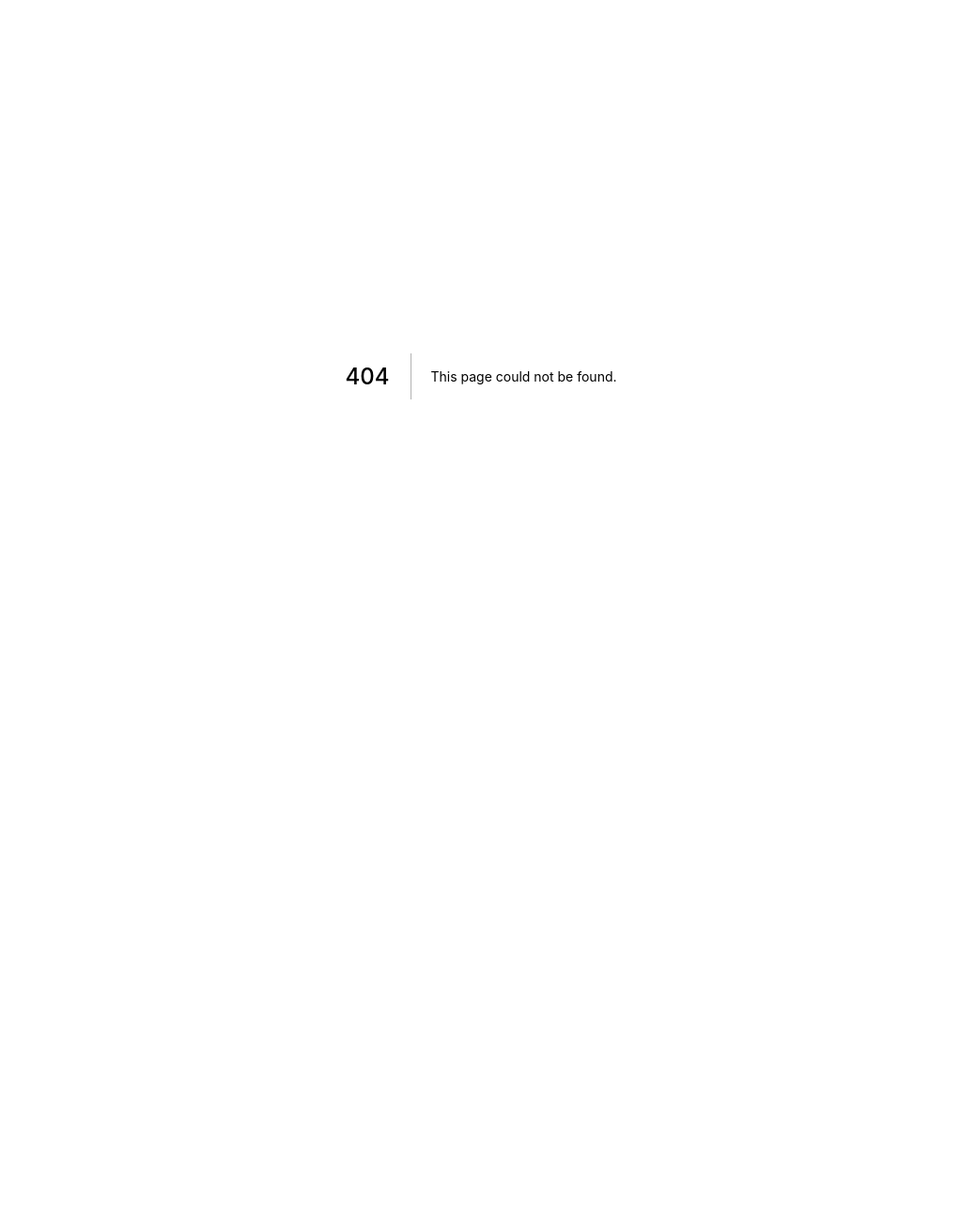
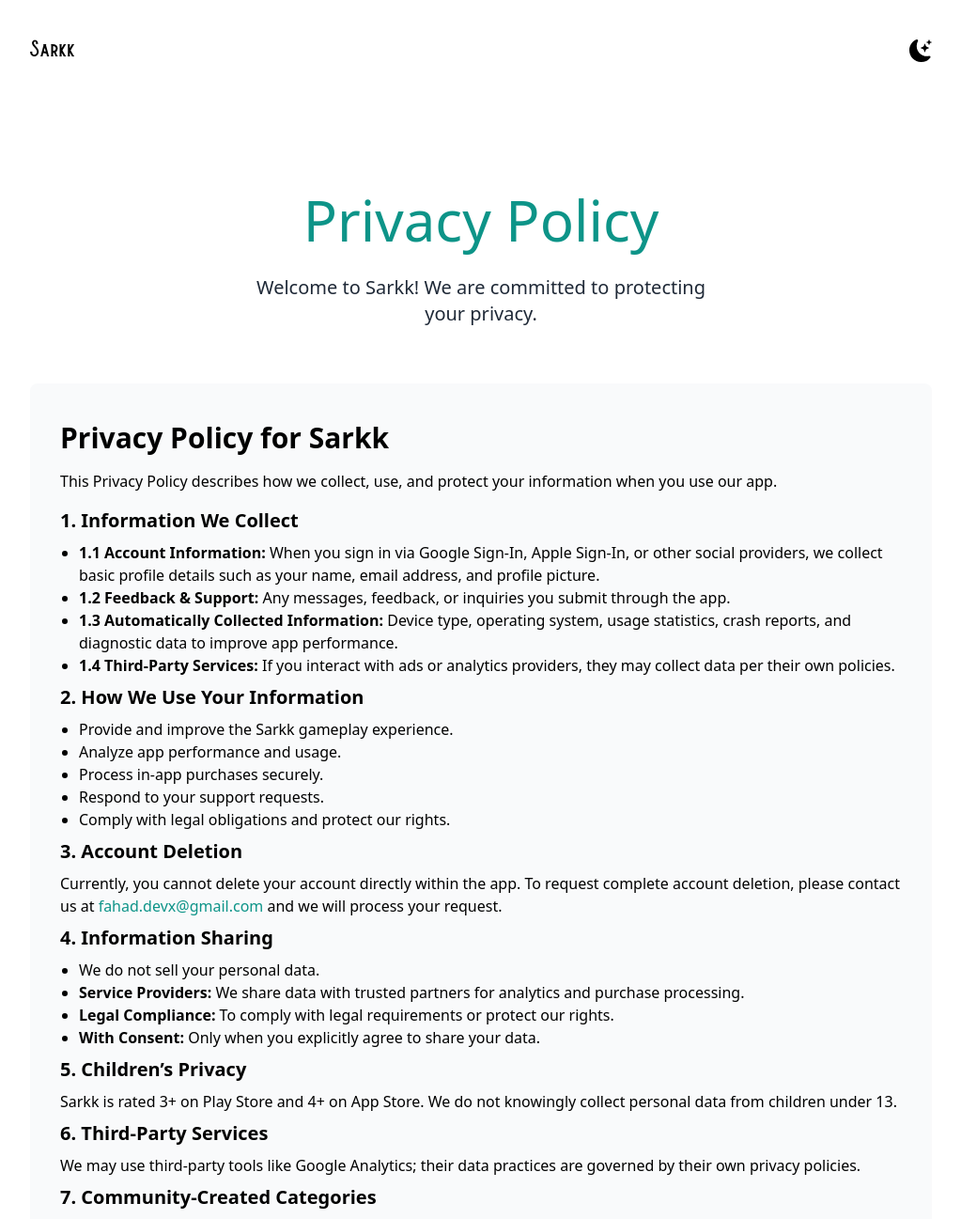
Before and after one commit to Fahad-Ha/My-Portfolio, a Next.js app: page /sarkk-privacy-policy in a window 1280 px wide. Before the commit this address had no page. Shown: the top 1297 px of the page at 94% size, without its empty margins (128-1151 px from the left). Before the commit the page ends 800 px from the top, so only its background shows below. Built offline with nearby package versions, Linux system fonts and the light colour scheme.

Commit message:
added sarkk privacy page

```diff
--- /dev/null
+++ b/pages/sarkk-privacy-policy.js
@@ -0,0 +1,180 @@
+import Head from "next/head";
+import { useState } from "react";
+import { BsMoonStarsFill } from "react-icons/bs";
+
+export default function SarkkPrivacyPolicy() {
+  const [darkMode, setDarkMode] = useState(false);
+
+  return (
+    <div className={darkMode ? "dark" : ""}>
+      <Head>
+        <title>Privacy Policy - Sarkk</title>
+        <meta name="description" content="Privacy Policy of the Sarkk App" />
+        <meta name="viewport" content="width=device-width, initial-scale=1" />
+        <link rel="icon" href="/favicon.ico" />
+      </Head>
+      <main className="bg-white text-black px-10 md:px-20 lg:px-40 dark:bg-gray-900">
+        <section className="min-h-screen">
+          <nav className="py-10 mb-12 flex justify-between dark:text-white">
+            <h1 className="text-xl font-burtons">Sarkk</h1>
+            <ul className="flex items-center">
+              <li>
+                <BsMoonStarsFill
+                  onClick={() => setDarkMode(!darkMode)}
+                  className="cursor-pointer text-2xl"
+                />
+              </li>
+            </ul>
+          </nav>
+          <div className="text-center p-10">
+            <h2 className="text-5xl py-2 text-teal-600 font-medium md:text-6xl dark:text-teal-400">
+              Privacy Policy
+            </h2>
+            <p className="text-md py-5 leading-8 text-gray-800 md:text-xl max-w-lg mx-auto dark:text-gray-200">
+              Welcome to Sarkk! We are committed to protecting your privacy.
+            </p>
+          </div>
+          <div className="text-left bg-gray-50 dark:bg-gray-800 rounded-lg p-8">
+            <h3 className="text-3xl font-bold py-2 dark:text-white">
+              Privacy Policy for Sarkk
+            </h3>
+            <p className="py-2 dark:text-gray-200">
+              This Privacy Policy describes how we collect, use, and protect
+              your information when you use our app.
+            </p>
+
+            <h4 className="text-xl font-semibold py-2 dark:text-teal-400">
+              1. Information We Collect
+            </h4>
+            <ul className="list-disc pl-5 dark:text-gray-200">
+              <li>
+                <strong>1.1 Account Information:</strong> When you sign in via
+                Google Sign‑In, Apple Sign‑In, or other social providers, we
+                collect basic profile details such as your name, email address,
+                and profile picture.
+              </li>
+              <li>
+                <strong>1.2 Feedback & Support:</strong> Any messages, feedback,
+                or inquiries you submit through the app.
+              </li>
+
+              <li>
+                <strong>1.3 Automatically Collected Information:</strong> Device
+                type, operating system, usage statistics, crash reports, and
+                diagnostic data to improve app performance.
+              </li>
+              <li>
+                <strong>1.4 Third‑Party Services:</strong> If you interact with
+                ads or analytics providers, they may collect data per their own
+                policies.
+              </li>
+            </ul>
+
+            <h4 className="text-xl font-semibold py-2 dark:text-teal-400">
+              2. How We Use Your Information
+            </h4>
+            <ul className="list-disc pl-5 dark:text-gray-200">
+              <li>Provide and improve the Sarkk gameplay experience.</li>
+              <li>Analyze app performance and usage.</li>
+              <li>Process in‑app purchases securely.</li>
+              <li>Respond to your support requests.</li>
+              <li>Comply with legal obligations and protect our rights.</li>
+            </ul>
+
+            <h4 className="text-xl font-semibold py-2 dark:text-teal-400">
+              3. Account Deletion
+            </h4>
+            <p className="dark:text-gray-200">
+              Currently, you cannot delete your account directly within the app.
+              To request complete account deletion, please contact us at{" "}
+              <a
+                className="dark:text-teal-400 text-teal-600"
+                href="mailto:fahad.devx@gmail.com"
+              >
+                fahad.devx@gmail.com
+              </a>{" "}
+              and we will process your request.
+            </p>
+
+            <h4 className="text-xl font-semibold py-2 dark:text-teal-400">
+              4. Information Sharing
+            </h4>
+            <ul className="list-disc pl-5 dark:text-gray-200">
+              <li>We do not sell your personal data.</li>
+              <li>
+                <strong>Service Providers:</strong> We share data with trusted
+                partners for analytics and purchase processing.
+              </li>
+              <li>
+                <strong>Legal Compliance:</strong> To comply with legal
+                requirements or protect our rights.
+              </li>
+              <li>
+                <strong>With Consent:</strong> Only when you explicitly agree to
+                share your data.
+              </li>
+            </ul>
+
+            <h4 className="text-xl font-semibold py-2 dark:text-teal-400">
+              5. Children’s Privacy
+            </h4>
+            <p className="dark:text-gray-200">
+              Sarkk is rated 3+ on Play Store and 4+ on App Store. We do not
+              knowingly collect personal data from children under 13.
+            </p>
+
+            <h4 className="text-xl font-semibold py-2 dark:text-teal-400">
+              6. Third‑Party Services
+            </h4>
+            <p className="dark:text-gray-200">
+              We may use third‑party tools like Google Analytics; their data
+              practices are governed by their own privacy policies.
+            </p>
+
+            <h4 className="text-xl font-semibold py-2 dark:text-teal-400">
+              7. Community‑Created Categories
+            </h4>
+            <p className="dark:text-gray-200">
+              Future versions will allow user‑generated categories; any data you
+              submit there will follow this policy.
+            </p>
+
+            <h4 className="text-xl font-semibold py-2 dark:text-teal-400">
+              8. Changes to This Policy
+            </h4>
+            <p className="dark:text-gray-200">
+              We may update this policy periodically. Changes take effect as
+              soon as they’re posted in the app.
+            </p>
+
+            <h4 className="text-xl font-semibold py-2 dark:text-teal-400">
+              9. Subscriptions
+            </h4>
+            <p className="dark:text-gray-200">
+              Sarkk may offer subscription-based premium features in the future.
+              Subscription payments are processed via your device’s app store;
+              we do not store your payment details. By subscribing, you agree to
+              the store’s terms and this Privacy Policy.
+            </p>
+            <h4 className="text-xl font-semibold py-2 dark:text-teal-400">
+              10. Contact Us
+            </h4>
+            <p className="dark:text-gray-200">
+              Questions or concerns? Email us at{" "}
+              <a
+                className="dark:text-teal-400 text-teal-600"
+                href="mailto:fahad.devx@gmail.com"
+              >
+                fahad.devx@gmail.com
+              </a>
+              .
+            </p>
+          </div>
+        </section>
+      </main>
+      <footer className="text-center bg-white text-gray-800 pt-5 pb-2 dark:text-gray-200 dark:bg-gray-900">
+        Made by the Sarkk Team
+      </footer>
+    </div>
+  );
+}
```
Also changed, not shown: pages/efhamni-privacy-policy.js (+11 -6 lines).
